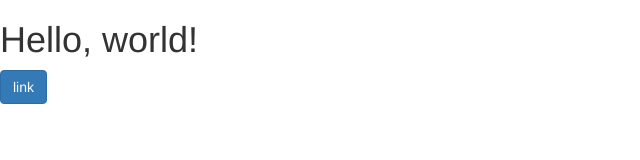
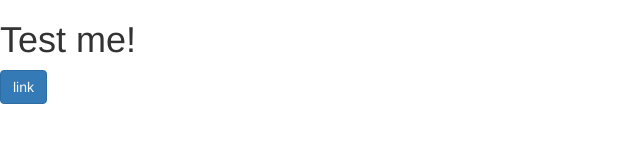
Before and after one commit to phxtetsu/npm-Gulp-Bootstrap, a website: page app/index.html in a window 1280 px wide. Shown: the whole page, without its empty margins (0-640 px from the left). Drawn offline with Linux system fonts and the light colour scheme.

```diff
--- a/app/index.html
+++ b/app/index.html
@@ -7,7 +7,7 @@
 </head>
 <body>
 
-<h1>Hello, world!</h1>
+<h1>Test me!</h1>
 <a href="#" class="btn btn-primary">link</a>
 </body>
 </html>
```
